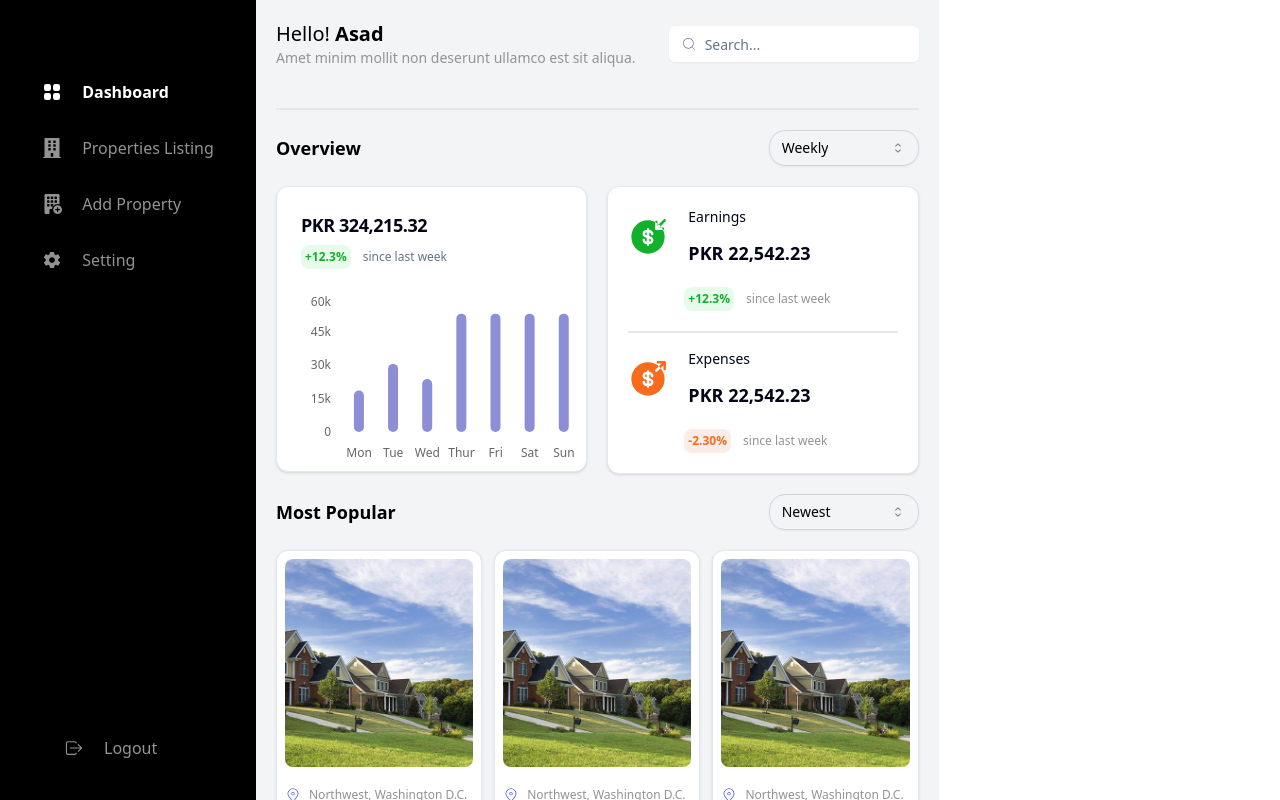
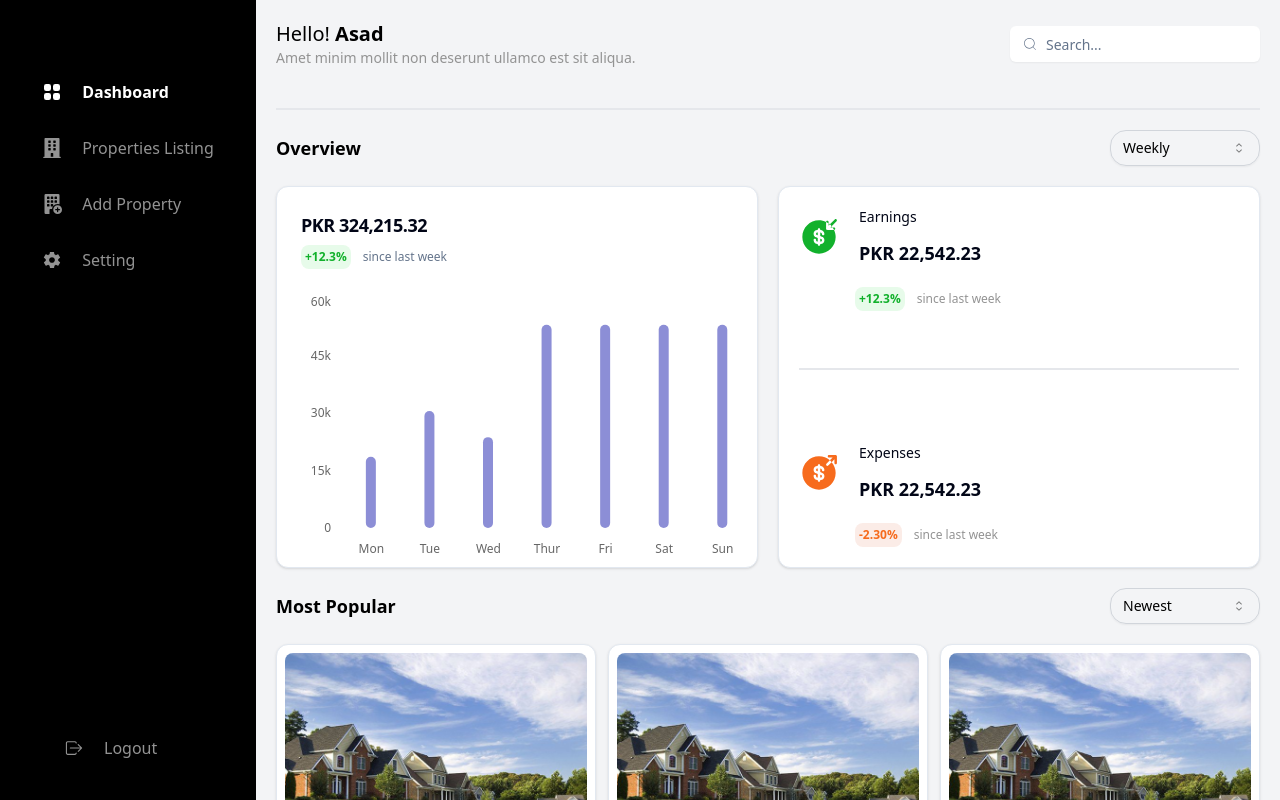
Before and after one commit to talalzafar16/react-signature-frontend, a React (Vite) app: page /home in a window 1280 px wide. Built offline with nearby package versions, Linux system fonts and the light colour scheme.

Commit message:
changes in dashboard

```diff
--- a/src/components/dashboard/DashboardRight.tsx
+++ /dev/null
@@ -1,12 +0,0 @@
-
-
-
-const DashboardRight = () => {
-  return (
-    <div className="w-full min-h-screen bg-[#ffff] p-5">
-
-    </div>
-  )
-}
-
-export default DashboardRight
--- a/src/components/dashboard/EarningsAndExpenses.tsx
+++ b/src/components/dashboard/EarningsAndExpenses.tsx
@@ -5,10 +5,10 @@ import expenseIcon from "@/assets/dashboard/money-send.svg";
 
 const EarningsAndExpenses = () => {
   return (
-    <Card>
-      <CardContent className="p-5 ">
+    <Card className="h-full">
+      <CardContent className="p-5 flex flex-col justify-between h-full">
         {/* <!-- Earnings --> */}
-        <div className="flex flex-col gap-5 border-b-2 pb-5 ">
+        <div className="flex flex-col gap-5">
           <div className="flex items-center gap-5">
             <img src={earningIcon} alt="Earnings" className="w-10 h-10" />
             <div className="flex flex-col gap-3">
@@ -21,6 +21,8 @@ const EarningsAndExpenses = () => {
             <p className="text-xs text-grayText">since last week</p>
         </div>
         </div>
+        {/* <!-- border --> */}
+        <div className="border-b-2"></div>
         {/* <!-- Expenses --> */}
         <div className="flex flex-col gap-5 pt-4">
           <div className="flex items-center gap-5">
--- a/src/components/ui/input.tsx
+++ b/src/components/ui/input.tsx
@@ -20,7 +20,7 @@ const Input = React.forwardRef<HTMLInputElement, InputProps>(
       <input
         type={type}
         className={cn(
-          "flex h-9 w-full rounded-md border border-slate-200 bg-transparent px-3 py-1 text-sm shadow-sm transition-colors file:border-0 file:bg-transparent file:text-sm file:font-medium placeholder:text-slate-500 focus-visible:outline-none focus-visible:ring-1 focus-visible:ring-primary disabled:cursor-not-allowed disabled:opacity-50 dark:placeholder:text-slate-400 ",
+          "flex h-9 w-full rounded-md border border-slate-200 bg-transparent px-3 py-1 text-sm shadow-sm transition-colors file:border-0 file:bg-transparent file:text-sm file:font-medium placeholder:text-slate-500 focus-visible:outline-none focus-visible:ring-1 focus-visible:ring-none disabled:cursor-not-allowed disabled:opacity-50 dark:placeholder:text-slate-400 ",
           icon && "pl-9",
           className
         )}
--- a/src/pages/Dashboard.tsx
+++ b/src/pages/Dashboard.tsx
@@ -1,15 +1,9 @@
 import DashboardLeft from "@/components/dashboard/DashboardLeft";
-import DashboardRight from "@/components/dashboard/DashboardRight";
 
 const Dashboard = () => {
   return (
-    <div className="flex">
-      <div className="w-4/6">
-        <DashboardLeft />
-      </div>
-      <div className="w-2/6">
-        <DashboardRight />
-      </div>
+    <div className="w-full">
+      <DashboardLeft />
     </div>
   );
 };
```
